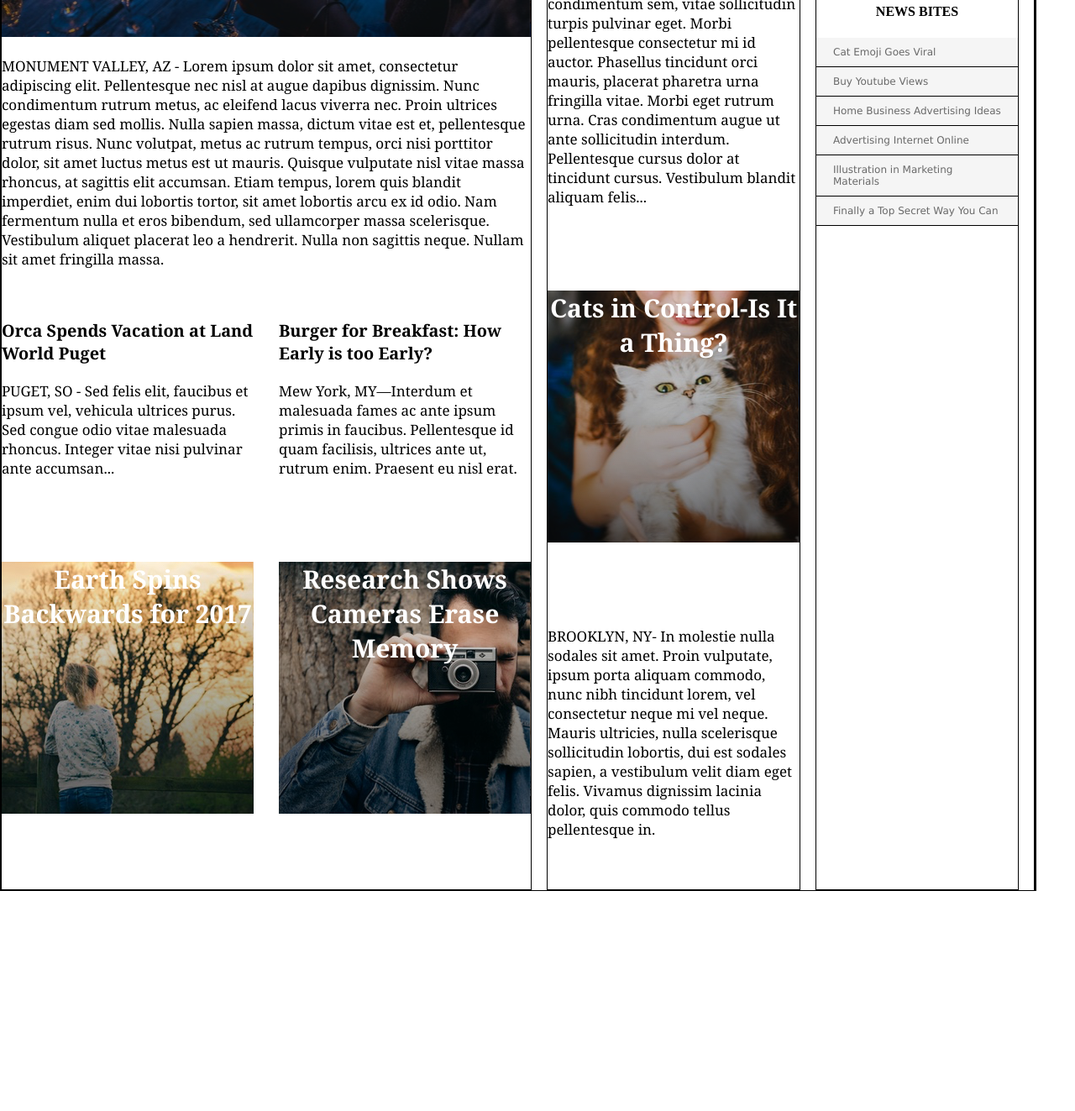
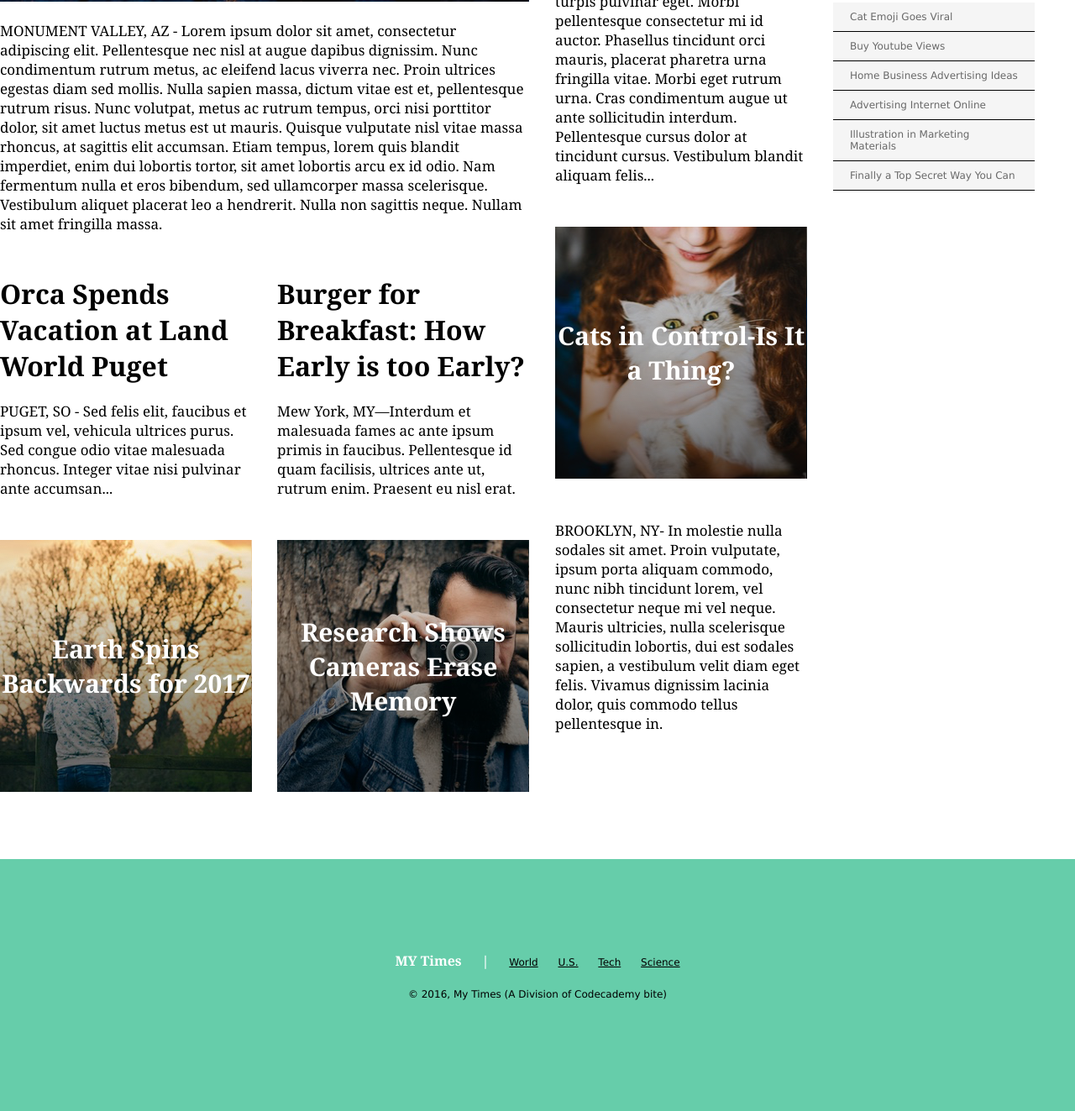
Before and after one commit to ge8/myt, a plain HTML site: page index.html in a window 1280 px wide. Shown: the part 378-1701 px from the top of the page at 84% size. Before the commit the page ends 1519 px from the top, so only its background shows below. Drawn offline with Linux system fonts and the light colour scheme.

Commit message:
Finish page

```diff
--- a/index.html
+++ b/index.html
@@ -20,7 +20,7 @@
       </nav>
     </header>
 
-<!-- MAIN CONTAINER -->
+<!-- Main Container -->
     <div class="main">
       <div class="large">
         <div class="mainstory">
@@ -29,11 +29,11 @@
         </div>
         <div class="secondstories">
           <div class="story">
-            <h3>Orca Spends Vacation at Land World Puget</h3>
+            <h1>Orca Spends Vacation at Land World Puget</h1>
             <span>PUGET, SO - Sed felis elit, faucibus et ipsum vel, vehicula ultrices purus. Sed congue odio vitae malesuada rhoncus. Integer vitae nisi pulvinar ante accumsan...</span>
           </div>
           <div class="story">
-            <h3>Burger for Breakfast: How Early is too Early?</h3>
+            <h1>Burger for Breakfast: How Early is too Early?</h1>
             <span>Mew York, MY—Interdum et malesuada fames ac ante ipsum primis in faucibus. Pellentesque id quam facilisis, ultrices ante ut, rutrum enim. Praesent eu nisl erat.</span>
           </div>
         </div>
@@ -48,14 +48,14 @@
       </div>
       <div class="medium">
         <!-- <div class="secondstories"> -->
-          <div class="story">
-            <h3>BI Finds Action Star Guilty of False Advertising</h3>
+          <div class="story2">
+            <h1>BI Finds Action Star Guilty of False Advertising</h1>
             <span>WASHINGTON DC- Donec luctus sem augue, rutrum posuere orci aliquam sed. Nam vitae aliquam lectus. Sed tempor tortor est, nec sagittis eros tincidunt sed. Morbi venenatis condimentum sem, vitae sollicitudin turpis pulvinar eget. Morbi pellentesque consectetur mi id auctor. Phasellus tincidunt orci mauris, placerat pharetra urna fringilla vitae. Morbi eget rutrum urna. Cras condimentum augue ut ante sollicitudin interdum. Pellentesque cursus dolor at tincidunt cursus. Vestibulum blandit aliquam felis...</span>
           </div>
-          <div class="story">
+          <div class="story2">
             <span id="cat" class="image">Cats in Control-Is It a Thing?</span>
           </div>
-          <div class="story">
+          <div class="story2">
             <span>BROOKLYN, NY- In molestie nulla sodales sit amet. Proin vulputate, ipsum porta aliquam commodo, nunc nibh tincidunt lorem, vel consectetur neque mi vel neque. Mauris ultricies, nulla scelerisque sollicitudin lobortis, dui est sodales sapien, a vestibulum velit diam eget felis. Vivamus dignissim lacinia dolor, quis commodo tellus pellentesque in.</span>
           </div>
       </div>
@@ -63,18 +63,29 @@
         <img src="./resources/images/img-news-bite.png" alt="cookie">
         <h4>NEWS BITES</h4>
         <div>
-          <p>Cat Emoji Goes Viral</p>
-          <p>Buy Youtube Views</p>
-          <p>Home Business Advertising Ideas</p>
-          <p>Advertising Internet Online</p>
-          <p>Illustration in Marketing Materials</p>
-          <p>Finally a Top Secret Way You Can</p>
+          <p class="newsbites">Cat Emoji Goes Viral</p>
+          <p class="newsbites">Buy Youtube Views</p>
+          <p class="newsbites">Home Business Advertising Ideas</p>
+          <p class="newsbites">Advertising Internet Online</p>
+          <p class="newsbites">Illustration in Marketing Materials</p>
+          <p class="newsbites">Finally a Top Secret Way You Can</p>
         </div>
       </div>
+    </div>
 <!-- Footer Container -->
-    <div class="footer">
-
-    </div>
+    <footer>
+      <div>
+        <span class="brand">MY Times</span>
+        <span class="brand">|</span>
+        <span class="footers"><a href="#">World</a></span>
+        <span class="footers"><a href="#">U.S.</a></span>
+        <span class="footers"><a href="#">Tech</a></span>
+        <span class="footers"><a href="#">Science</a></span>
+      </div>
+      <div class="footers">
+        <p>&#169; 2016, My Times (A Division of Codecademy bite)</p>
+      </div>
+    </footer>
 
 
   </body>
--- a/resources/css/style.css
+++ b/resources/css/style.css
@@ -1,9 +1,3 @@
-/*Temporary Borders*/
-header, nav, .logo, .main, .footer, .large, .medium, .small {
-   border: solid 1px black;
-}
-/*Temporary Borders*/
-
 /*Header*/
 a {
   color:inherit;
@@ -17,7 +11,7 @@ header {
   display: flex;
   align-items: center;
   position: fixed;
-  /*z-index: 1;*/
+
   width: 100%;
   height: 60px;
   border-bottom: solid 1px black;
@@ -39,8 +33,6 @@ nav span {
   align-items: center;
   flex-grow: 1;
   padding-left: 30px;
-  /*padding-top: 10px;
-  padding-bottom: 10px;*/
 }
 
 .logo img {
@@ -48,7 +40,7 @@ nav span {
 }
 
 /*Stories*/
-.story, .mainstory {
+.story, .mainstory, .story2 {
   font-family: Georgia;
   font-size: 17px;
   color: black;
@@ -58,7 +50,7 @@ nav span {
   display: inline-flex;
   width: 1232px;
   margin: 0 auto 80px auto;
-  padding-top: 120px;
+  padding-top: 80px;
   justify-content: space-between;
 
 }
@@ -88,7 +80,7 @@ h4 {
   font-weight: bold;
 }
 
-p {
+.newsbites {
   background-color: WhiteSmoke;
   font-family: Verdana;
   font-size: 12px;
@@ -112,34 +104,80 @@ p {
 #mother {
   background-image: url(../images/img-story-main.png);
   font-size: 40px;
-  text-align: left;
+  text-align: center;
+  display: flex;
+  align-items: center;
 }
 
 #earth {
   background-image: url(../images/img-story-2.png);
-
+  text-align: center;
+  display: flex;
+  align-items: center;
 }
 
 #camera {
   background-image: url(../images/img-story-3.png);
+  text-align: center;
+  display: flex;
+  align-items: center;
 }
 
 #cat {
   background-image: url(../images/img-story-1.png);
+  text-align: center;
+  display: flex;
+  align-items: center;
+}
+
+h1 {
+  font-size: 32px;
+  margin-top: 0;
 }
 
 .secondstories {
   display: flex;
   width: 630px;
   justify-content: space-between;
-  /*margin-top: 40px;
-  margin-bottom: 60px;*/
 }
 
 .story {
+  margin-top: 50px;
+}
+
+.story, .story2 {
   display: flex;
   flex-direction: column;
   width: 300px;
-  margin-top: 40px;
-  margin-bottom: 60px;
 }
+
+.story2 {
+  margin-bottom: 50px;
+}
+
+footer {
+  display: flex;
+  background-color: MediumAquamarine;
+  margin: auto;
+  font-family: Verdana;
+  font-size: 12px;
+
+  height: 300px;
+
+  flex-direction: column;
+  justify-content: center;
+  align-items: center;
+
+}
+
+.footers {
+  padding: 10px;
+}
+
+.brand {
+  font-family: Georgia;
+  font-size: 16px;
+  font-weight: bold;
+  color: white;
+  padding: 10px;
+}
```
